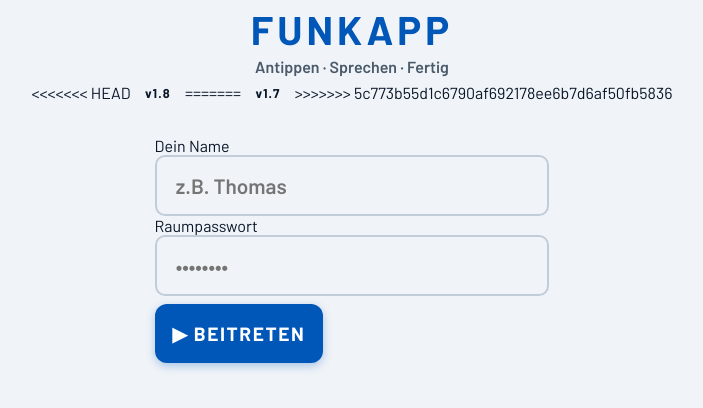
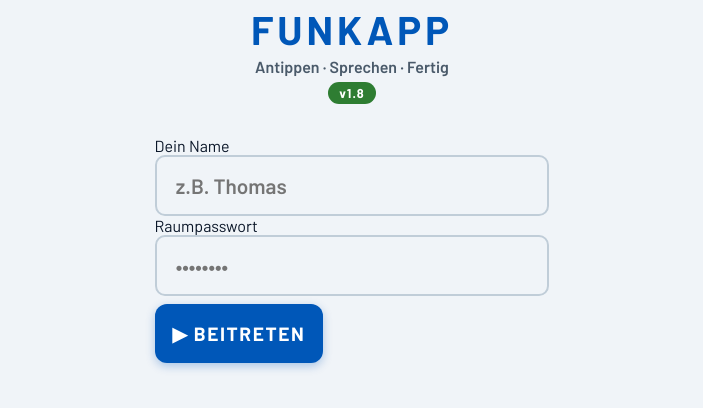
Before and after one commit to Szymczak75/funkapp, a plain HTML site: page index.html in a window 1280 px wide. Shown: the part 260-668 px from the top of the page, without its empty margins (288-991 px from the left). Drawn offline with Linux system fonts and the light colour scheme.

Commit message:
Aktualisierung

```diff
--- a/index.html
+++ b/index.html
@@ -65,11 +65,7 @@
 
     .version-badge {
       display: inline-block;
-<<<<<<< HEAD
       background: #2e7d32;
-=======
-      background: #b71c1c;
->>>>>>> 5c773b55d1c6790af692178ee6b7d6af50fb5836
       color: #fff;
       font-size: 0.8rem;
       font-weight: 700;
@@ -561,11 +557,7 @@
     <span class="logo-icon">📻</span>
     <h1>FUNKAPP</h1>
     <p>Antippen · Sprechen · Fertig</p>
-<<<<<<< HEAD
     <span class="version-badge">v1.8</span>
-=======
-    <span class="version-badge">v1.7</span>
->>>>>>> 5c773b55d1c6790af692178ee6b7d6af50fb5836
   </div>
   <div class="login-form">
     <div>
```
